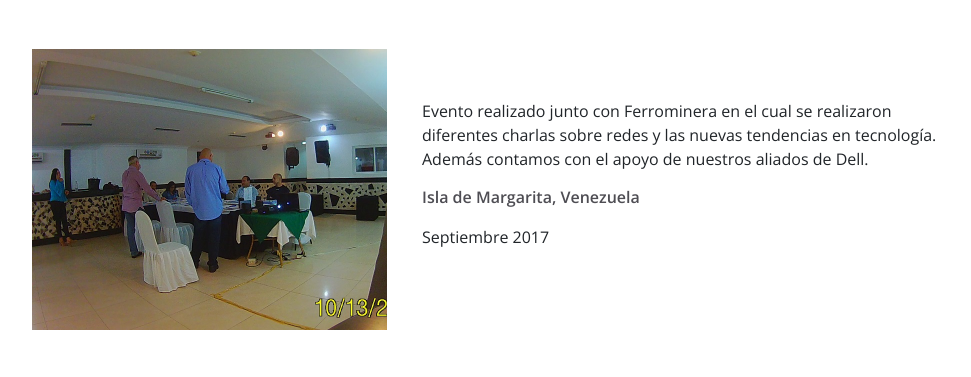
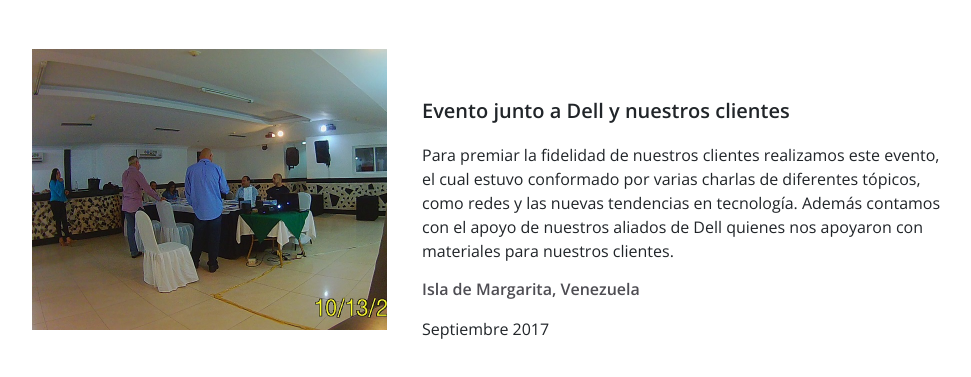
Before and after one commit to teresa1710/tecnisistema, a PHP site: page /eventos.html in a window 1280 px wide. Shown: the part 953-1330 px from the top of the page, without its empty margins (68-1039 px from the left). Run offline with PHP 8.4, Linux system fonts and the light colour scheme.

Commit message:
Listos algunos cambios

```diff
--- a/css/estilos-eventos.css
+++ b/css/estilos-eventos.css
@@ -32,3 +32,13 @@ html {
     align-items: center;
     justify-content: center;
 }
+
+.main .proyecto-texto .titulo-evento{
+    margin-bottom: 2rem;
+    font-size: 2rem;
+    font-weight: 600;
+    overflow: hidden;
+}
+.main .proyecto-texto .izquierda{
+    text-align: right;
+}
--- a/eventos.html
+++ b/eventos.html
@@ -89,8 +89,14 @@
                     </div>
 
                     <div class="col-md-6 col-6 proyecto-texto">
-                            <p>Evento realizado junto con Ferrominera en el cual se realizaron diferentes charlas sobre redes y las nuevas
-                                tendencias en tecnología. Además contamos con el apoyo de nuestros aliados de Dell.
+                            <h3 class="titulo-evento">Evento junto a Dell y nuestros clientes</h3>
+
+                            <p>Para premiar la fidelidad de nuestros clientes realizamos este evento,
+                                el cual estuvo conformado por varias charlas de diferentes tópicos, como
+                                redes y las nuevas tendencias en tecnología.
+
+                                Además contamos con el apoyo de nuestros aliados de Dell quienes nos apoyaron con
+                                materiales para nuestros clientes.
                             </p>
 
                             <p class="tecnologias"> <i class="fas fa-map-marker-alt"></i> Isla de Margarita, Venezuela</p>
@@ -102,17 +108,18 @@
 
                 <div class="row proyecto">
                     <div class="col-md-6 col-6 proyecto-texto proyecto-izquierda">
-                        <p>Lorem ipsum dolor sit amet consectetur, adipisicing elit.
-                            Earum fuga quasi eum nulla id, nostrum, beatae blanditiis
-                            tenetur optio unde aliquam natus quibusdam reiciendis ipsa,
-                            fugit fugiat recusandae cumque. Iure.</p>
+                        <h3 class="titulo-evento izquierda">Dell Empower Summit </h3>
+                        <p>Invitación para el Empower summit por parte de Dell a sus mejores compradores,
+                            en este evento pudimos ver diferentes charlas, ponencias y los avances
+                            en Dell.
+                        </p>
 
-                        <p class="tecnologias"> <i class="fas fa-map-marker-alt"></i> Caracas, Venezuela</p>
-                        <p class="fecha"><i class="fas fa-calendar-alt"></i> Septiembre 2020</p>
+                        <p class="tecnologias"> <i class="fas fa-map-marker-alt"></i> Cancún, Mexico</p>
+                        <p class="fecha"><i class="fas fa-calendar-alt"></i> Febrero 2019</p>
                     </div>
 
                     <div class="col-md-4 col-4">
-                        <img class="proyecto-imagen" src="img/Fondos/proyecto1.jpg" alt="">
+                        <img class="proyecto-imagen" src="img/Eventos/dell.PNG" alt="">
                     </div>
 
                 </div>
@@ -121,24 +128,6 @@
     </section>
 
     <footer>
-        <section class="redes-sociales">
-            <div class="container">
-                <div class="row mx-auto">
-                    <div class="r-sociales col-md-4 col-sm-4">
-                        <a href="#" class="facebook"><i class="fab fa-facebook-f"></i></a>
-                    </div>
-
-                    <div class="r-sociales col-md-4 col-sm-4">
-                        <a href="#" class="instagram"><i class="fab fa-instagram"></i></a>
-                    </div>
-
-                    <div class="r-sociales col-md-4 col-sm-4">
-                        <a href="#" class="twitter"><i class="fab fa-twitter"></i></a>
-                    </div>
-                </div>
-            </div>
-        </section>
-
         <section class="creditos">
             <div class="container">
                 <div class="row">
```
Also changed, not shown: proyectos.html (+0 -17 lines), img/Eventos/dell.PNG (added).
